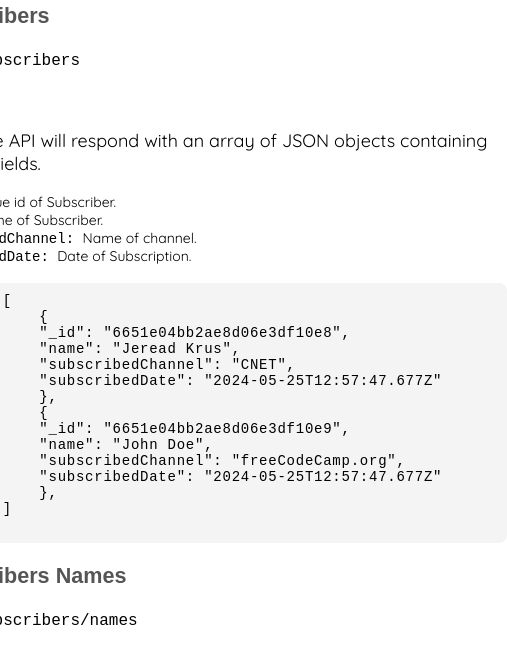
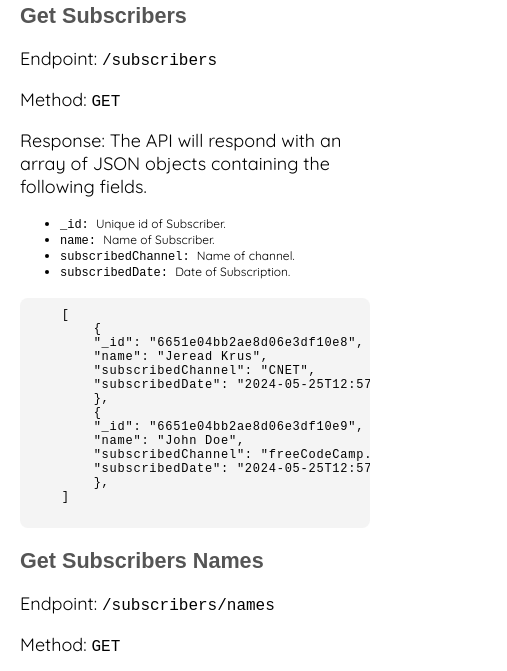
Before and after one commit to parthpatil01/get-youtube-subscribers, a website: page public/index.html in a window 390 px wide. Shown: the part 107-778 px from the top of the page, 507 px wide, since content can reach past the window. Drawn offline with Linux system fonts and the light colour scheme; a web font is replaced by a local one.

Commit message:
responsive

```diff
--- a/public/index.html
+++ b/public/index.html
@@ -17,6 +17,10 @@
             font-size: large;
             display: flex;
             justify-content: center;
+        }
+
+        .container {
+            background: white;
         }
 
         h1 {
@@ -45,16 +49,35 @@
             letter-spacing: 0.2mm;
             font-size: 14px;
             font-weight: 100;
+            overflow-x: auto;
         }
 
         li {
             font-size: 14px;
         }
+
+        @media (max-width: 600px) {
+            .route h2 {
+                font-size: 1.2em;
+            }
+
+            .route pre {
+                font-size: 12px;
+            }
+
+            li {
+                font-size: 12px;
+            }
+
+            .container {
+                width: 100%;
+            }
+        }
     </style>
 </head>
 
 <body>
-    <div>
+    <div class="container">
         <h1>API Documentation</h1>
 
         <div class="route">
@@ -125,7 +148,6 @@
                 <li><code>subscribedDate: </code> Date of Subscription.</li>
             </ul>
             <pre>
-            Response:
     {
         "_id": "6651e04bb2ae8d06e3df10e8",
         "name": "Jeread Krus",
```
Lines whose indentation alone changed are shown as unchanged.
